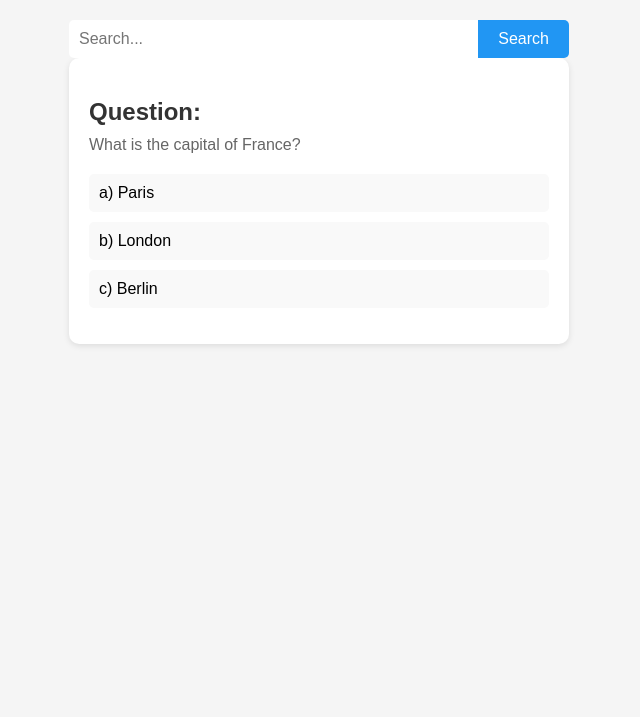
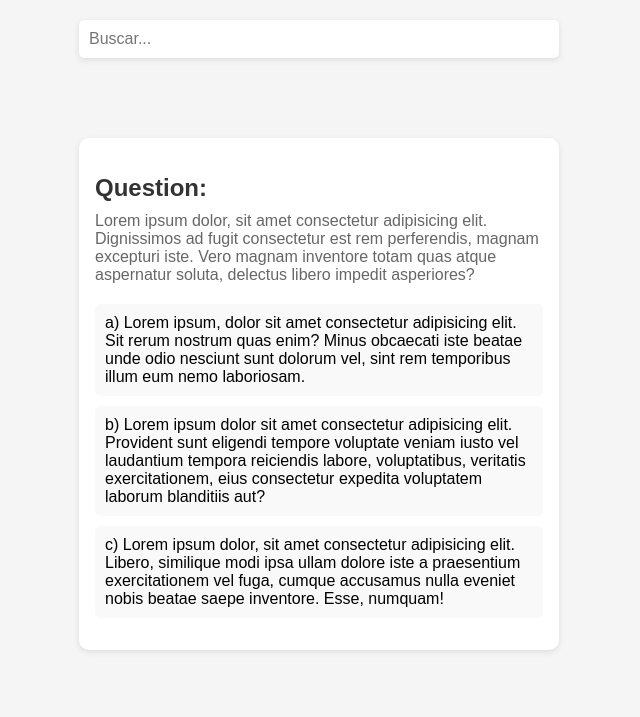
Before and after one commit to tsuramii/LaburitoAgustin, a plain HTML site: page index.html in a window 1280 px wide. Shown: the whole page, without its empty margins (321-961 px from the left). Drawn offline with Linux system fonts and the light colour scheme.

Commit message:
Visuals ready :)

```diff
--- a/index.html
+++ b/index.html
@@ -11,29 +11,43 @@
 </head>
 
 <body>
-    <!-- SEARCH BAR -->
+    <!-- BARRA DE BÚSQUEDA -->
+    <div class="search-bar-container">
         <div class="search-bar">
-        <input type="text" class="search-input" placeholder="Search...">
-        <button class="search-button">Search</button>
+            <input type="text" class="search-input" placeholder="Buscar...">
         </div>
-    <!-- CARDS -->
+    </div>
+    <!-- GALERIA DE CARDS -->
+    <div class="gallery">
+        <!-- Card -->
         <div class="card">
             <h2>Question:</h2>
-        <p>What is the capital of France?</p>
+            <p>Lorem ipsum dolor, sit amet consectetur adipisicing elit. Dignissimos ad fugit consectetur est rem
+                perferendis, magnam excepturi iste. Vero magnam inventore totam quas atque aspernatur soluta, delectus
+                libero impedit asperiores?</p>
             <ul class="options">
                 <li class="option">
                     <input type="radio" id="option1" name="answer" value="a">
-                <label for="option1">a) Paris</label>
+                    <label for="option1">a) Lorem ipsum, dolor sit amet consectetur adipisicing elit. Sit rerum nostrum
+                        quas enim? Minus obcaecati iste beatae unde odio nesciunt sunt dolorum vel, sint rem temporibus
+                        illum eum nemo laboriosam.</label>
                 </li>
                 <li class="option">
                     <input type="radio" id="option2" name="answer" value="b">
-                <label for="option2">b) London</label>
+                    <label for="option2">b) Lorem ipsum dolor sit amet consectetur adipisicing elit. Provident sunt
+                        eligendi tempore voluptate veniam iusto vel laudantium tempora reiciendis labore, voluptatibus,
+                        veritatis exercitationem, eius consectetur expedita voluptatem laborum blanditiis aut?</label>
                 </li>
                 <li class="option">
                     <input type="radio" id="option3" name="answer" value="c">
-                <label for="option3">c) Berlin</label>
+                    <label for="option3">c) Lorem ipsum dolor, sit amet consectetur adipisicing elit. Libero, similique
+                        modi ipsa ullam dolore iste a praesentium exercitationem vel fuga, cumque accusamus nulla
+                        eveniet nobis beatae saepe inventore. Esse, numquam!</label>
                 </li>
             </ul>
+        </div>
+        <!-- end of a card -->
+
     </div>
 </body>
 
--- a/main.js
+++ b/main.js
@@ -0,0 +1,15 @@
+/* JSON Data retriever*/
+async function getData() {
+  const localDataPath = "./data.json";
+  const localResponse = await fetch(localDataPath);
+  const localData = await localResponse.json();
+  console.info("Data successfully retrieved from local JSON. 🐱");
+  return localData;
+}
+
+async function main() {
+  const data = await getData();
+  // Event filter
+  const filteredEvents = [];
+  const searchBar = document.querySelector("#searchBar");
+}
--- a/style.css
+++ b/style.css
@@ -8,15 +8,49 @@ body {
   margin: 0;
   padding: 20px;
 }
+/* Search bar */
+.search-bar-container {
+  max-height: 20vh;
+}
+.search-bar {
+  display: flex;
+  max-width: 30rem;
+  margin: 0 auto;
+  background-color: #fff;
+  border-radius: 5px;
+  box-shadow: 0 2px 6px rgba(0, 0, 0, 0.1);
+  overflow: hidden;
+}
 
+.search-input {
+  flex: 1;
+  padding: 10px;
+  border: none;
+  font-size: 16px;
+  background-color: transparent;
+}
+
+.search-input:focus {
+  outline: none;
+}
+
+/* Galeria */
+.gallery {
+  display: flex;
+  align-items: center;
+  justify-content: center;
+  flex-wrap: wrap;
+  height: 80vh;
+  margin: 1rem;
+}
 /* Card */
 .card {
   background-color: #fff;
   border-radius: 10px;
   box-shadow: 0 2px 6px rgba(0, 0, 0, 0.1);
-  padding: 20px;
-  max-width: 500px;
-  margin: 0 auto;
+  padding: 1rem;
+  max-width: 30rem;
+  margin: 1rem;
 }
 
 h2 {
@@ -62,28 +96,3 @@ input[type="radio"]:checked + label {
   background-color: #2196f3;
   color: #fff;
 }
-
-/* Search bar */
-
-.search-bar {
-    display: flex;
-    max-width: 500px;
-    margin: 0 auto;
-  }
-
-  .search-input {
-    flex: 1;
-    padding: 10px;
-    border: none;
-    border-radius: 5px 0 0 5px;
-    font-size: 16px;
-  }
-
-  .search-button {
-    padding: 10px 20px;
-    background-color: #2196f3;
-    border: none;
-    border-radius: 0 5px 5px 0;
-    color: #fff;
-    font-size: 16px;
-    cursor: pointer;
```
Also changed, not shown: data.json (added, +34 -0 lines). Lines whose indentation alone changed are shown as unchanged.
